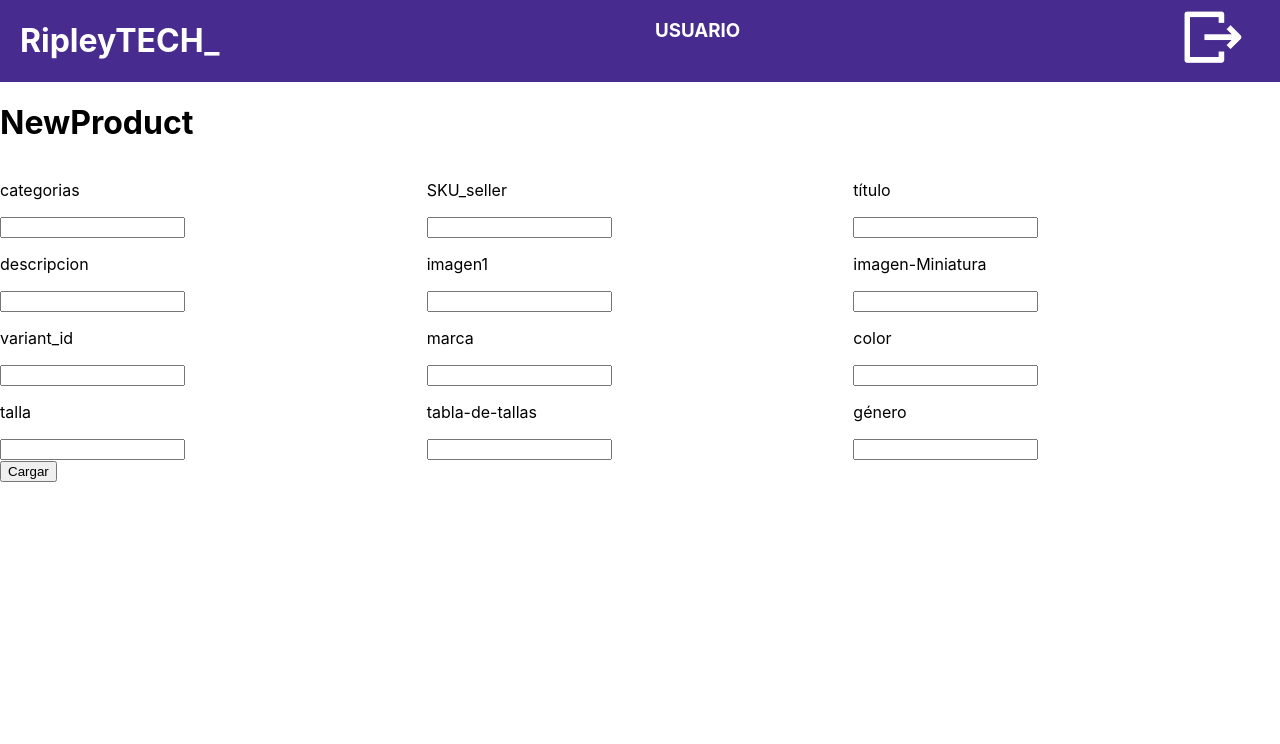
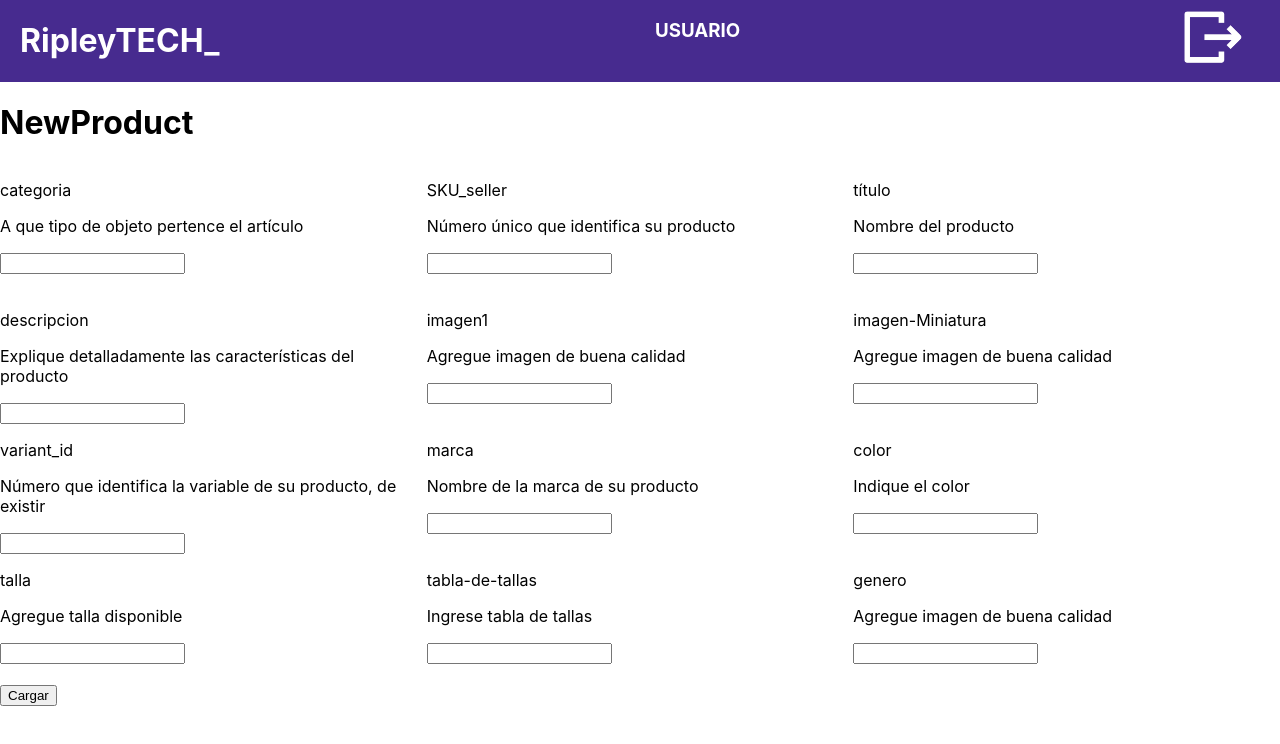
Before and after one commit to HeidiRivas/Ripley-app, a React (Create React App) app: page /newproduct in a window 1280 px wide. Shown: the top 744 px of the page. Built offline with nearby package versions, Linux system fonts and the light colour scheme.

Commit message:
descripciones

```diff
--- a/src/Pages/NewProduct/NewProduct.js
+++ b/src/Pages/NewProduct/NewProduct.js
@@ -4,7 +4,19 @@
 
 
 const NewProduct = () => {
-  const campos = ['categorias', 'SKU_seller', 'título', 'descripcion', 'imagen1', 'imagen-Miniatura', 'variant_id', 'marca', 'color', 'talla', 'tabla-de-tallas', 'género']
+  const campos = [{"nombre": "categoria","descripcion": "A que tipo de objeto pertence el artículo"},
+                  {"nombre": 'SKU_seller',"descripcion": "Número único que identifica su producto"} ,
+                  {"nombre":  'título',"descripcion": "Nombre del producto"} ,
+                  {"nombre":  'descripcion',"descripcion": "Explique detalladamente las características del producto"},
+                  {"nombre":   'imagen1',"descripcion": "Agregue imagen de buena calidad"},
+                  {"nombre":   'imagen-Miniatura',"descripcion": "Agregue imagen de buena calidad"},
+                  {"nombre":   'variant_id',"descripcion": "Número que identifica la variable de su producto, de existir"},
+                  {"nombre":   'marca',"descripcion": "Nombre de la marca de su producto"},
+                  {"nombre":   'color',"descripcion": "Indique el color"},
+                  {"nombre":   'talla',"descripcion": "Agregue talla disponible"},
+                  {"nombre":   'tabla-de-tallas',"descripcion": "Ingrese tabla de tallas"},
+                  {"nombre":   'genero',"descripcion": "Agregue imagen de buena calidad"},
+                 ]
   return (
     <main>
       <Header />
@@ -13,8 +25,9 @@
         <section className={styles.container}>
 
           {campos.map((item) => (
-            <div className={item}>
-              <p>{item} </p>
+            <div className={item.nombre}>
+              <p>{item.nombre} </p>
+              <p>{item.descripcion}</p>
               <input
                 className={styles.inputcampos}
                 name={item}
```
Also changed, not shown: src/Pages/NewProduct/newProduct.module.css (line endings or trailing spaces).
